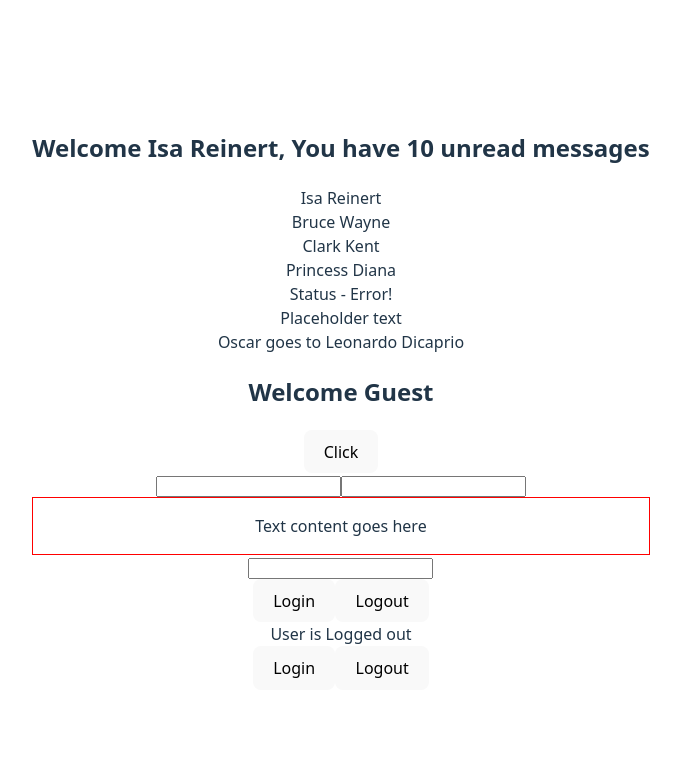
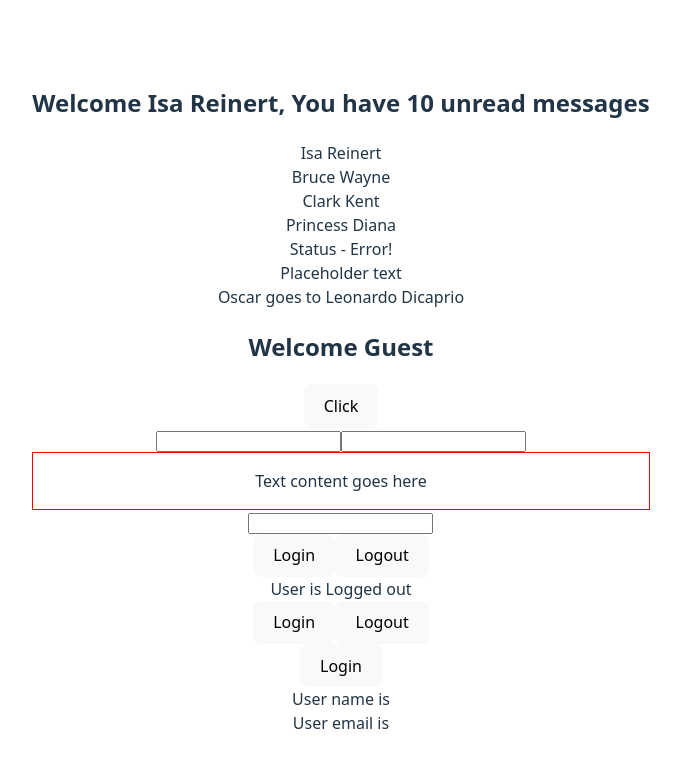
Before and after one commit to reinertisa/react-typescript-crash-course, a React (Vite) app: page / in a window 1280 px wide. Shown: the top 768 px of the page, without its empty margins (299-980 px from the left). Built offline with nearby package versions, Linux system fonts and the light colour scheme.

Commit message:
feat(website): useState type assertion

```diff
--- a/src/App.tsx
+++ b/src/App.tsx
@@ -11,6 +11,7 @@ import Container from "./components/Container.tsx";
 import Input1 from "./components/Input1.tsx";
 import LoggedIn from "./components/LoggedIn.tsx";
 import User from "./components/User.tsx";
+import User1 from "./components/User1.tsx";
 
 function App() {
     const name = {
@@ -50,6 +51,7 @@ function App() {
           <Input1 value="" handleChange={event => console.log(event)} />
           <LoggedIn />
           <User />
+          <User1 />
       </div>
   )
 }
--- /dev/null
+++ b/src/components/User1.tsx
@@ -0,0 +1,23 @@
+import {useState} from 'react';
+
+type AuthUser = {
+    name: string
+    email: string
+}
+
+export default function User1() {
+    const [user, setUser] = useState<AuthUser>({} as AuthUser);
+
+    const handleLogin = () => setUser({
+        name: 'isa',
+        email: 'test@gmail.com'
+    })
+
+    return (
+        <div>
+            <button onClick={handleLogin}>Login</button>
+            <div>User name is {user.name}</div>
+            <div>User email is {user.email}</div>
+        </div>
+    )
+}
```
